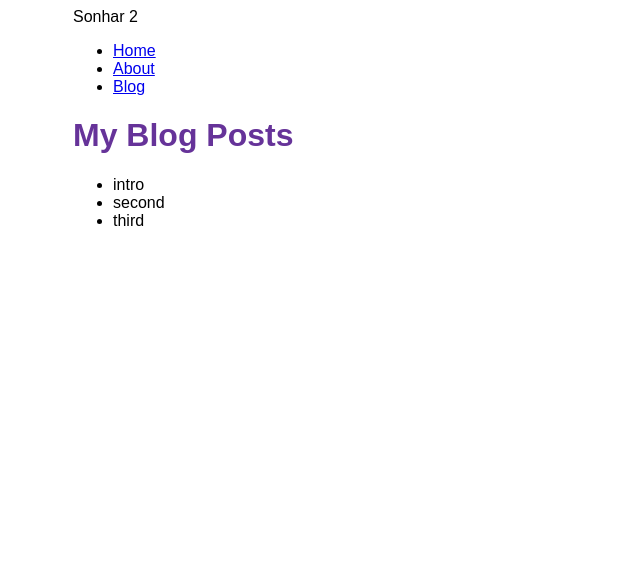
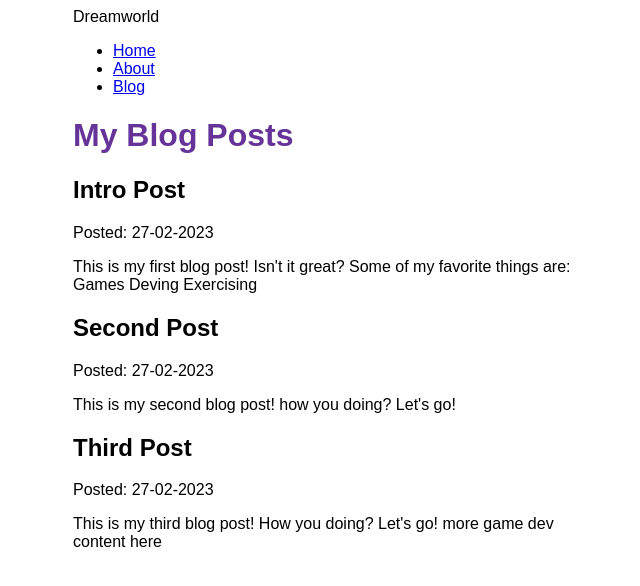
Before and after one commit to arthurgonze/Dreamworld, a Gatsby site: page /blog in a window 1280 px wide. Shown: the whole page, without its empty margins (317-957 px from the left). Built offline with nearby package versions, Linux system fonts and the light colour scheme; Gatsby itself is replaced by a stand-in of ours.

Commit message:
Finished Gatsby Tutorial Part 5

```diff
--- a/blog/intro.mdx
+++ b/blog/intro.mdx
@@ -0,0 +1,13 @@
+---
+title: "Intro Post"
+date: "27-02-2023"
+slug: "intro-post"
+---
+
+This is my first blog post! Isn't it *great*?
+
+Some of my **favorite** things are:
+
+* Games
+* Deving
+* Exercising
--- a/blog/second.mdx
+++ b/blog/second.mdx
@@ -0,0 +1,9 @@
+---
+title: "Second Post"
+date: "27-02-2023"
+slug: "second-post"
+---
+
+This is my second blog post! how you doing?
+
+Let's go!
--- a/blog/third.mdx
+++ b/blog/third.mdx
@@ -0,0 +1,9 @@
+---
+title: "Third Post"
+date: "27-02-2023"
+slug: "third-post"
+---
+
+This is my third blog post! How you doing?
+
+Let's go! more game dev content here
--- a/gatsby-config.ts
+++ b/gatsby-config.ts
@@ -3,7 +3,7 @@ import type { GatsbyConfig } from "gatsby";
 
 const config: GatsbyConfig = {
   siteMetadata: {
-    title: `Sonhar 2`,
+    title: `Dreamworld`,
     siteUrl: `https://www.yourdomain.tld`
   },
 
@@ -19,9 +19,10 @@ const config: GatsbyConfig = {
       resolve: "gatsby-source-filesystem",
       options: {
         name: `blog`,
-        path: `${__dirname}/blog`,
+        path: `${__dirname}/blog/`,
       }
-    }
+    },
+    `gatsby-plugin-mdx`
   ],
   pathPrefix: "/Dreamworld"
 };
--- a/package.json
+++ b/package.json
@@ -17,8 +17,10 @@
     "deploy": "gatsby build --prefix-paths && gh-pages -d public"
   },
   "dependencies": {
+    "@mdx-js/react": "^2.3.0",
     "gatsby": "^5.7.0",
     "gatsby-plugin-image": "^3.7.0",
+    "gatsby-plugin-mdx": "^5.7.0",
     "gatsby-plugin-sass": "^6.7.0",
     "gatsby-plugin-sharp": "^5.7.0",
     "gatsby-source-filesystem": "^5.7.0",
--- a/src/pages/blog.tsx
+++ b/src/pages/blog.tsx
@@ -6,37 +6,46 @@ import Seo from '../components/seo';
 
 
 type NodeType = {
-    name: string
+    id: KeyType,
+    frontmatter:{
+      title: string,
+      date: Date
+    },
+    excerpt: string
 }
 
 type DataType = {
-    allFile: {
+    allMdx: {
         nodes: NodeType[]
     }
 }
-// const Layout: React.FC<LayoutProps> = ({ pageTitle, children }: LayoutProps) => {
 
 const BlogPage = ({data}:PageProps<DataType>) => {
   return (
     <Layout pageTitle="My Blog Posts">
-      <ul>
-        {
-            data.allFile.nodes.map(node => (
-            <li key={node.name}>
-                {node.name}
-            </li>
-            ))
-        }
-      </ul>
+      {
+        data.allMdx.nodes.map((node) => (
+          <article key={node.id}>
+            <h2>{node.frontmatter.title}</h2>
+            <p>Posted: {node.frontmatter.date}</p>
+            <p>{node.excerpt}</p>
+          </article>
+        ))
+      }
     </Layout>
   )
 }
 
 export const query = graphql`
   query {
-    allFile {
+    allMdx(sort: {frontmatter: {date: DESC}}) {
       nodes {
-        name
+        frontmatter {
+          date
+          title
+        }
+        id
+        excerpt
       }
     }
   }
```
Also changed, not shown: 1 other file.
